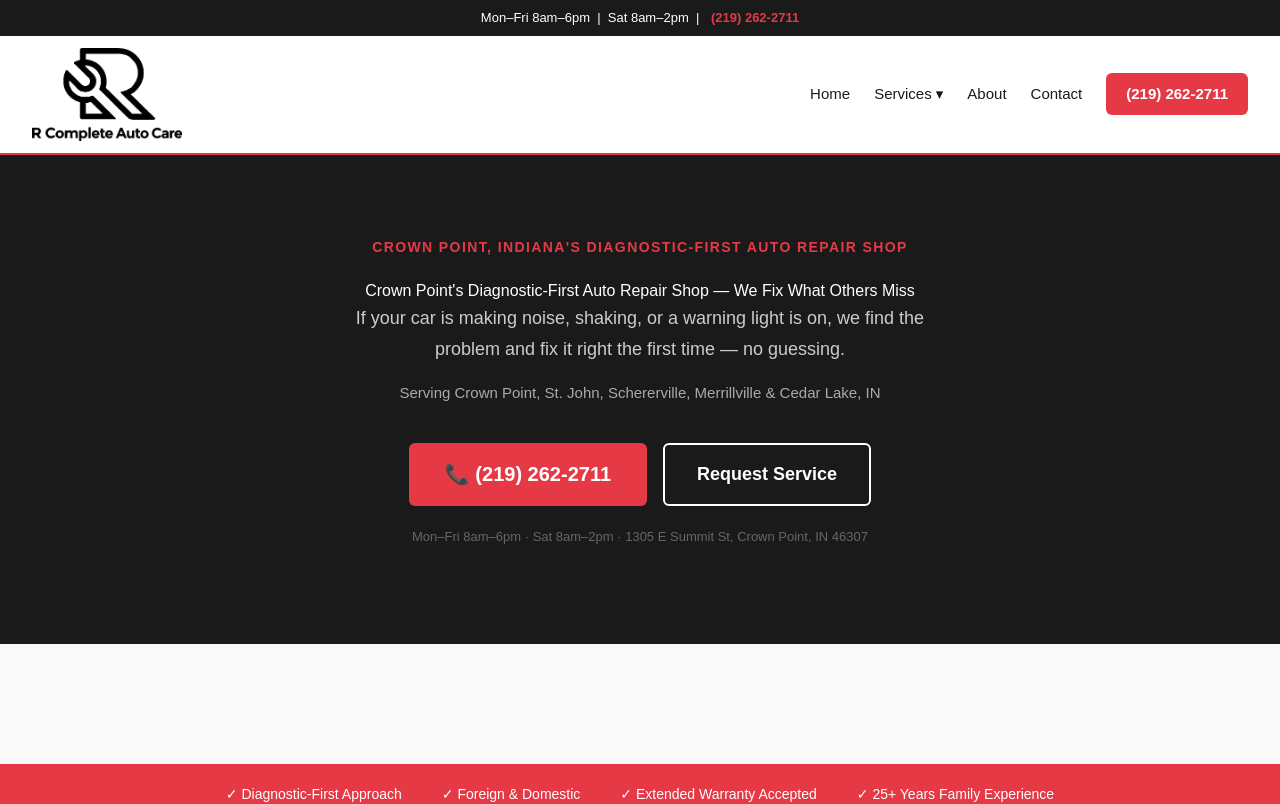
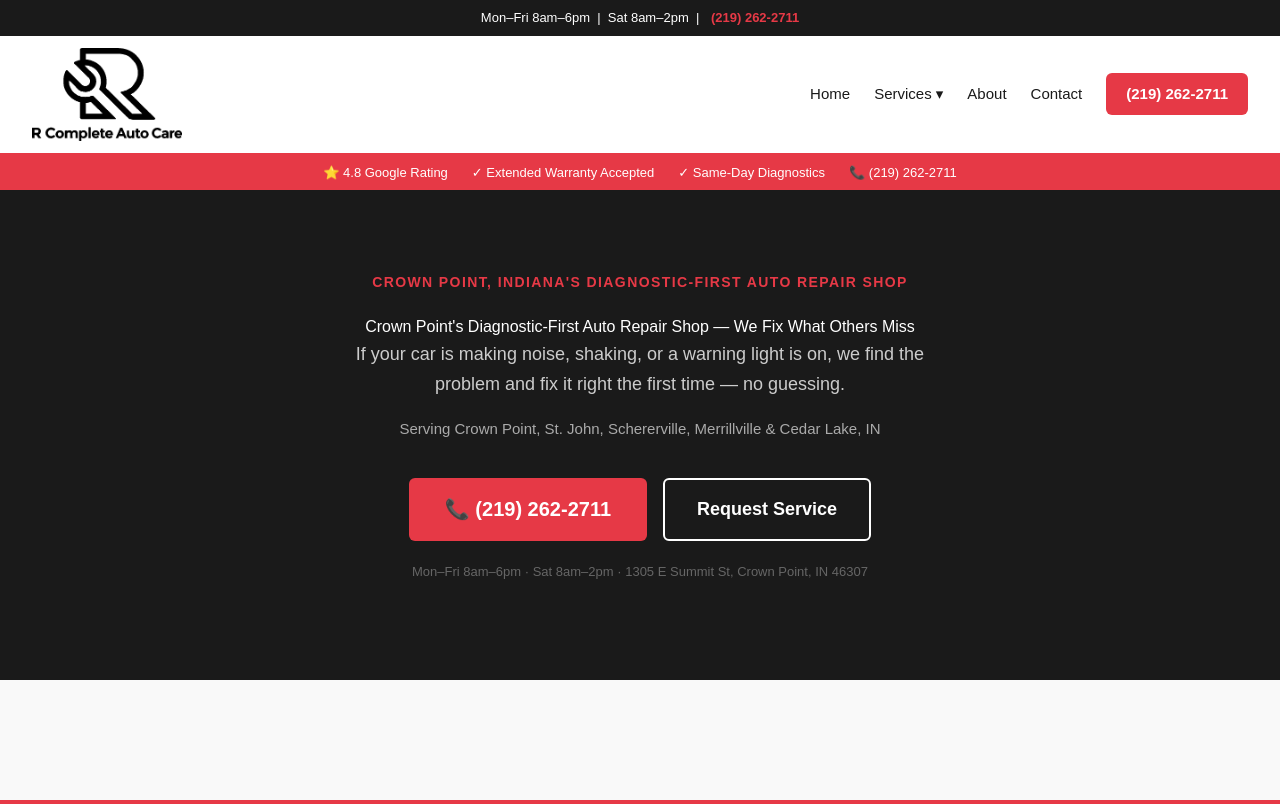
Before and after one commit to rcompleteautocare/my-website, a Next.js app: page / in a window 1280 px wide. Shown: the top 804 px of the page. Built offline with nearby package versions, Linux system fonts and the light colour scheme.

Commit message:
Add trust bar below navigation

```diff
--- a/app/components/Nav.tsx
+++ b/app/components/Nav.tsx
@@ -54,6 +54,24 @@
           </a>
         </nav>
       </header>
+      {/* Trust Bar */}
+<div style={{
+  background: "#e63946",
+  color: "#fff",
+  textAlign: "center",
+  padding: "8px 16px",
+  fontSize: "13px",
+  fontWeight: "500",
+  display: "flex",
+  justifyContent: "center",
+  gap: "24px",
+  flexWrap: "wrap"
+}}>
+  <span>⭐ 4.8 Google Rating</span>
+  <span>✓ Extended Warranty Accepted</span>
+  <span>✓ Same-Day Diagnostics</span>
+  <span>📞 <a href="tel:2192622711" style={{ color: "#fff", textDecoration: "none" }}>(219) 262-2711</a></span>
+</div>
     </>
   );
 }
```
